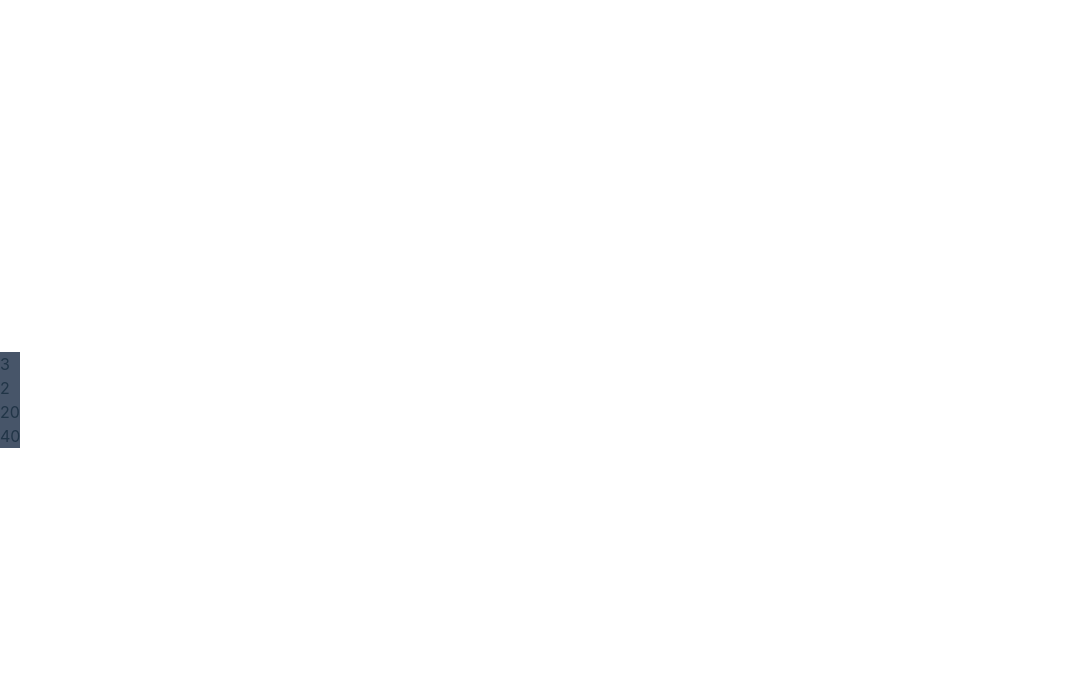
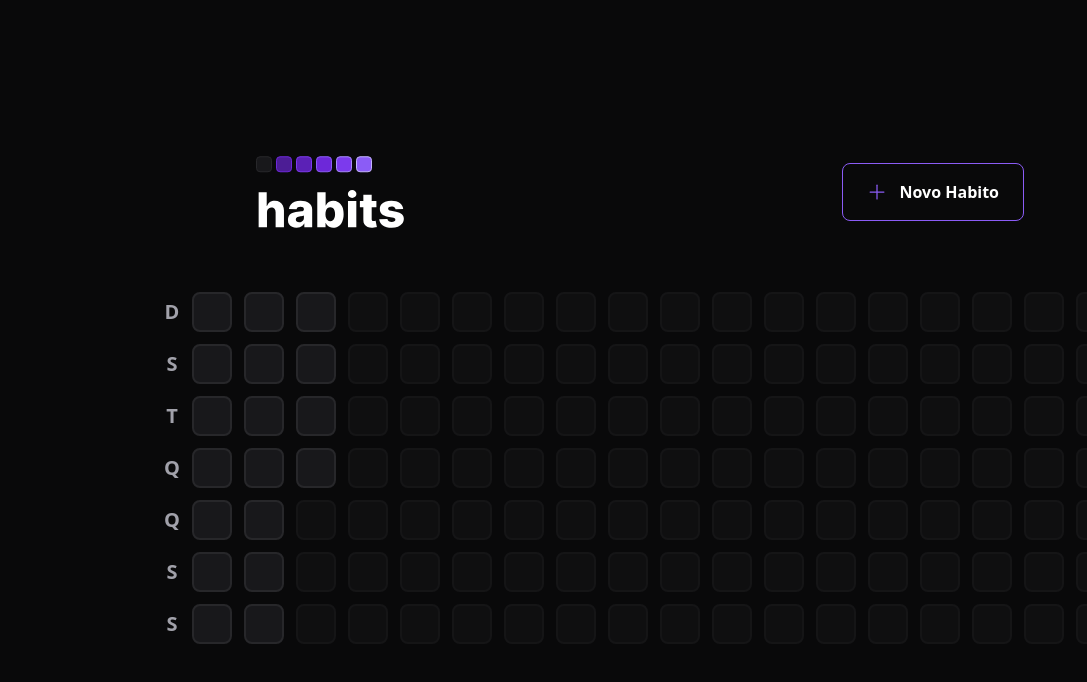
Before and after one commit to vinivasq/habit_tracker, a React (Vite) app in the folder web/: page / in a window 1280 px wide. Shown: the top 682 px of the page, without its empty margins (0-1087 px from the left). Built offline with nearby package versions, Linux system fonts and the light colour scheme.

Commit message:
estrutura front-end da homepage

```diff
--- a/web/index.html
+++ b/web/index.html
@@ -6,7 +6,7 @@
     <meta name="viewport" content="width=device-width, initial-scale=1.0" />
     <title>Vite + React + TS</title>
   </head>
-  <body>
+  <body class="bg-background text-white">
     <div id="root"></div>
     <script type="module" src="/src/main.tsx"></script>
   </body>
--- a/web/package.json
+++ b/web/package.json
@@ -9,6 +9,8 @@
     "preview": "vite preview"
   },
   "dependencies": {
+    "dayjs": "^1.11.7",
+    "phosphor-react": "^1.4.1",
     "react": "^18.2.0",
     "react-dom": "^18.2.0"
   },
--- a/web/src/App.tsx
+++ b/web/src/App.tsx
@@ -1,15 +1,18 @@
 import './styles/global.css';
-import { Habit } from './components/Habits'
+// import { Habit } from './components/Habits'
 
-function App() {
+import { Header } from './components/Header';
+import { SummaryTable } from './components/SummaryTable';
+
+
+export function App() {
   return (
-    <div>
-      <Habit completed = {3} />
-      <Habit completed={2} />
-      <Habit completed={20} />
-      <Habit completed={40} />
+    <div className='w-screen h-screen flex justify-center items-center'>
+      <div className='w-full max-w-5xl px-6 flex flex-col gap-16' >
+        <Header />
+        <SummaryTable />
+
+      </div>
     </div>
   )
 }
-
-export default App
--- /dev/null
+++ b/web/src/components/HabitDay.tsx
@@ -0,0 +1,9 @@
+// interface habitDayProps {
+//     completed: number
+// }
+
+export function HabitDay() {
+    return (
+        <div className="w-10 h-10 bg-zinc-900 border-2 border-zinc-800 rounded-lg" />
+    )
+}
--- a/web/src/components/Habits.tsx
+++ /dev/null
@@ -1,9 +0,0 @@
-interface habitsProps {
-    completed: number
-}
-
-export function Habit(props: habitsProps) {
-    return (
-        <div className="bg-slate-600">{props.completed}</div>
-    )
-}
--- /dev/null
+++ b/web/src/components/Header.tsx
@@ -0,0 +1,19 @@
+import logoImage from '../assets/logo.svg'
+import { Plus } from 'phosphor-react'
+
+export function Header() {
+    return(
+        <div className='w-full max-w-3xl mx-auto flex items-center justify-between'>
+          <img src={logoImage} alt="habits" />
+
+          <button
+            type='button'
+            className='border border-violet-500 font-semibold rounded-lg px-6 py-4 flex items-center gap-3 hover:border-violet-300'
+          >
+
+            <Plus size={20} className='text-violet-500' />
+            Novo Habito
+          </button>
+        </div>
+    )
+}
--- /dev/null
+++ b/web/src/components/SummaryTable.tsx
@@ -0,0 +1,54 @@
+import { generateDatesFromYearBeginning } from "../utils/generate-dates-from-year-beginning"
+import { HabitDay } from "./HabitDay"
+
+const weekDays = [
+    'D',
+    'S',
+    'T',
+    'Q',
+    'Q',
+    'S',
+    'S',
+]
+
+const summaryDates = generateDatesFromYearBeginning()
+
+const minimumSummaryDatesSize = 18 * 7
+const amountOfDaysToFill = minimumSummaryDatesSize - summaryDates.length
+
+
+export function SummaryTable(){
+    return(
+        <div className="w-full flex ">
+            <div className="grid grid-rows-7 grid-flow-row gap-3">
+                {weekDays.map((weekDay, i) => {
+                    return(
+                        <div
+                            key={`${weekDay}-${i}`}
+                            className="text-zinc-400 text-xl font-bold h-10 w-10 flex items-center justify-center"
+                        >
+                            {weekDay}
+                        </div>
+                    )
+                })}
+            </div>
+
+            <div className="grid grid-rows-7 grid-flow-col gap-3">
+                {summaryDates.map(date => {
+                    return <HabitDay key={date.toString()}/>
+                })}
+
+                {amountOfDaysToFill > 0 && Array.from({ length: amountOfDaysToFill }).map((_, i) => {
+                    return (
+                        <div
+                            key={i}
+                            className="w-10 h-10 bg-zinc-900 border-2 border-zinc-800 rounded-lg opacity-40 cursor-not-allowed"
+                        />
+                    )
+                })}
+            </div>
+
+
+        </div>
+    )
+}
--- a/web/src/index.css
+++ /dev/null
@@ -1,70 +0,0 @@
-:root {
-  font-family: Inter, Avenir, Helvetica, Arial, sans-serif;
-  font-size: 16px;
-  line-height: 24px;
-  font-weight: 400;
-
-  color-scheme: light dark;
-  color: rgba(255, 255, 255, 0.87);
-  background-color: #242424;
-
-  font-synthesis: none;
-  text-rendering: optimizeLegibility;
-  -webkit-font-smoothing: antialiased;
-  -moz-osx-font-smoothing: grayscale;
-  -webkit-text-size-adjust: 100%;
-}
-
-a {
-  font-weight: 500;
-  color: #646cff;
-  text-decoration: inherit;
-}
-a:hover {
-  color: #535bf2;
-}
-
-body {
-  margin: 0;
-  display: flex;
-  place-items: center;
-  min-width: 320px;
-  min-height: 100vh;
-}
-
-h1 {
-  font-size: 3.2em;
-  line-height: 1.1;
-}
-
-button {
-  border-radius: 8px;
-  border: 1px solid transparent;
-  padding: 0.6em 1.2em;
-  font-size: 1em;
-  font-weight: 500;
-  font-family: inherit;
-  background-color: #1a1a1a;
-  cursor: pointer;
-  transition: border-color 0.25s;
-}
-button:hover {
-  border-color: #646cff;
-}
-button:focus,
-button:focus-visible {
-  outline: 4px auto -webkit-focus-ring-color;
-}
-
-@media (prefers-color-scheme: light) {
-  :root {
-    color: #213547;
-    background-color: #ffffff;
-  }
-  a:hover {
-    color: #747bff;
-  }
-  button {
-    background-color: #f9f9f9;
-  }
-}
--- a/web/src/main.tsx
+++ b/web/src/main.tsx
@@ -1,7 +1,6 @@
 import React from 'react'
 import ReactDOM from 'react-dom/client'
-import App from './App'
-import './index.css'
+import { App } from './App'
 
 ReactDOM.createRoot(document.getElementById('root') as HTMLElement).render(
   <React.StrictMode>
--- /dev/null
+++ b/web/src/utils/generate-dates-from-year-beginning.ts
@@ -0,0 +1,16 @@
+import dayjs from 'dayjs'
+
+export function generateDatesFromYearBeginning(){
+    const firstDayOfTheYear = dayjs().startOf('year')
+    const today = new Date()
+
+    const dates = []
+    let compareDates = firstDayOfTheYear
+
+    while(compareDates.isBefore(today)){
+        dates.push(compareDates.toDate())
+        compareDates = compareDates.add(1, 'day')
+    }
+
+    return dates
+}
--- a/web/tailwind.config.cjs
+++ b/web/tailwind.config.cjs
@@ -5,7 +5,15 @@
     './index.html'
   ],
   theme: {
-    extend: {},
+    extend: {
+      colors: {
+        background: "#09090A"
+      },
+
+      gridTemplateRows:{
+        7: 'repeat(7, minmax(0, 1fr))'
+      },
+    },
   },
   plugins: [],
 }
```
Also changed, not shown: web/src/assets/logo.svg (added), 1 other file (tests, documents, lock files or other folders).
